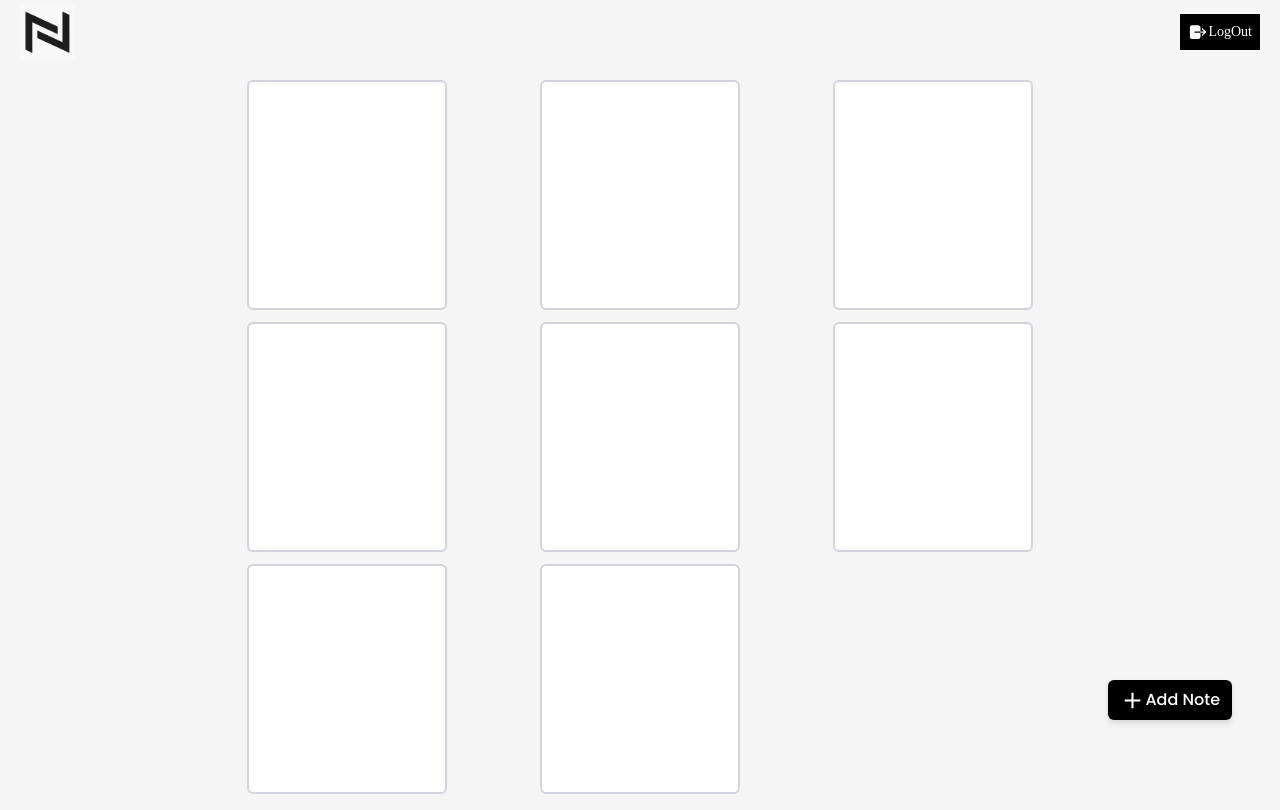
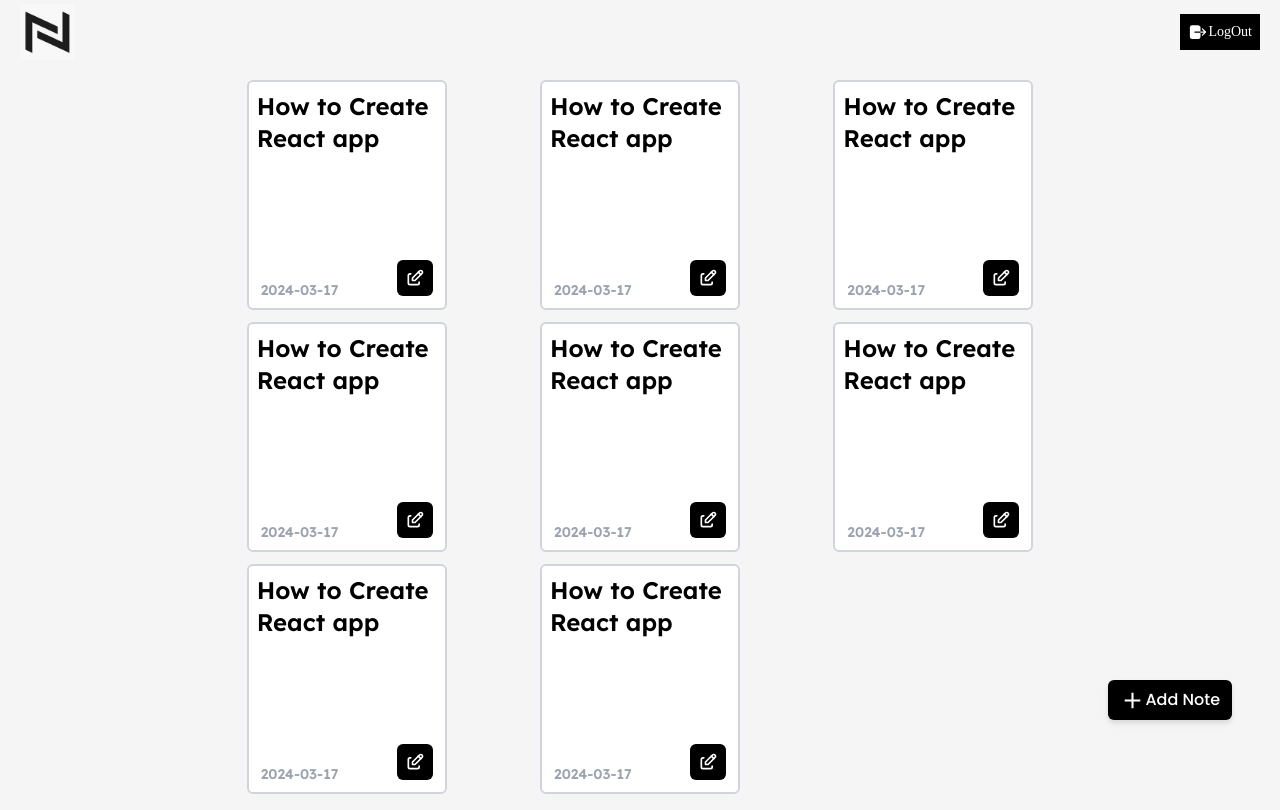
Before and after one commit to DhanushkaTA/Simple-Note-App-Front-End, a React (Vite) app: page /notes in a window 1280 px wide. Built offline with nearby package versions, Linux system fonts and the light colour scheme; a web font is replaced by a local one.

Commit message:
create card

```diff
--- a/src/components/card/Card.tsx
+++ b/src/components/card/Card.tsx
@@ -1,11 +1,44 @@
-
+import { TbEdit } from "react-icons/tb";
+import { MdDelete } from "react-icons/md";
 
 function Card() {
 
     return(
-        <section className={"w-[200px] h-[230px] bg-white rounded-md m-auto border-2 border-gray-300"}>
+        <section className={"w-[200px] h-[230px] relative p-2 pb-5 bg-white rounded-md m-auto border-2 border-gray-300 cursor-pointer"}>
 
 
+            <div className={"absolute top-0 left-0 right-0 w-full min-h-[50px] h-max group"}>
+
+                {/**/}
+
+                <div className={"w-full h-[0px] group-hover:h-[50px] transition-all bg-gradient-to-b from-0% from-red-600/20 to-transparent flex items-center justify-center rounded-b-[50%] "}>
+
+                    <MdDelete size={22} className={"opacity-0 group-hover:opacity-100 "} onClick={() => alert("123")}/>
+
+                </div>
+
+            </div>
+
+            <div className={"absolute bottom-3 right-3 bg-black p-2 w-max rounded-md text-white" +
+                " hover:bg-[#D0D1D3]  hover:text-black"}>
+
+                <TbEdit size={20}/>
+
+            </div>
+
+            <div className={"w-full h-full overflow-hidden"}>
+
+                <div className={"text-black font-Lex text-2xl font-[600] w-full h-full text-ellipsis  overflow-hidden"}>
+
+                    How to Create React app
+
+                </div>
+
+            </div>
+
+            <div className={"text-gray-400 font-Lex text-sm font-[600] absolute bottom-2 left-3"}>
+                2024-03-17
+            </div>
 
 
         </section>
```
